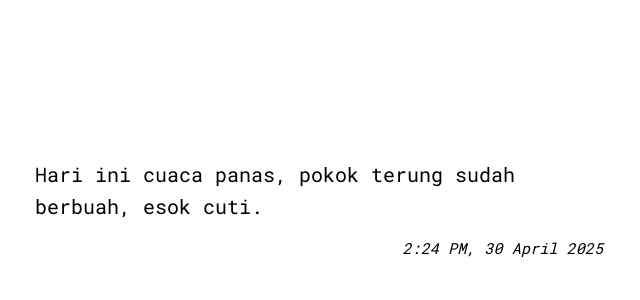
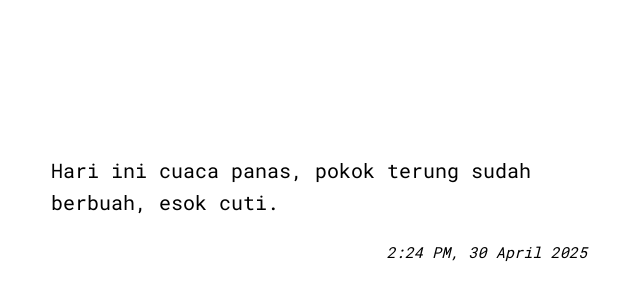
Before and after one commit to blackrosezy/blackrosezy.github.io, a plain HTML site: page index.html in a window 1280 px wide. Shown: the part 192-492 px from the top of the page, without its empty margins (321-961 px from the left). Drawn offline with Linux system fonts and the light colour scheme.

Commit message:
Add padding to the container

```diff
--- a/index.html
+++ b/index.html
@@ -22,7 +22,7 @@
     .container {
       max-width: 600px;
       width: 100%;
-      padding: 1rem;
+      padding: 2rem; /* Increased padding */
       box-sizing: border-box;
     }
 
@@ -33,7 +33,7 @@
     }
 
     .timestamp {
-      margin-top: 1rem;
+      margin-top: 1.5rem;
       font-size: clamp(0.85rem, 2vw, 0.95rem);
       font-style: italic;
       text-align: right;
```
